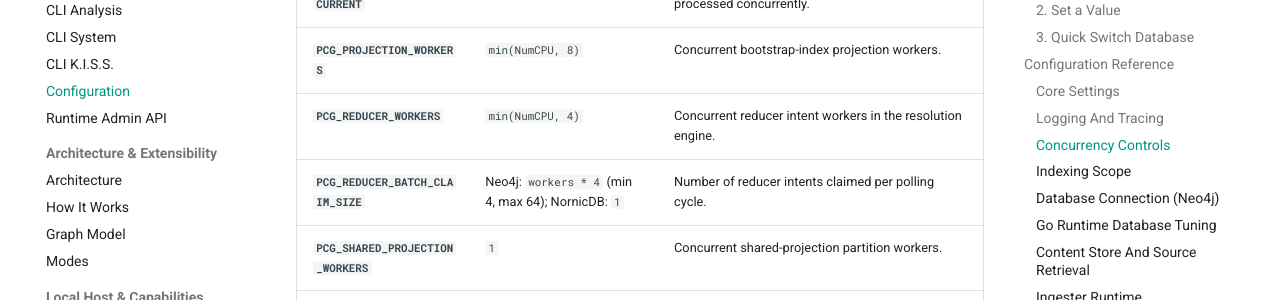
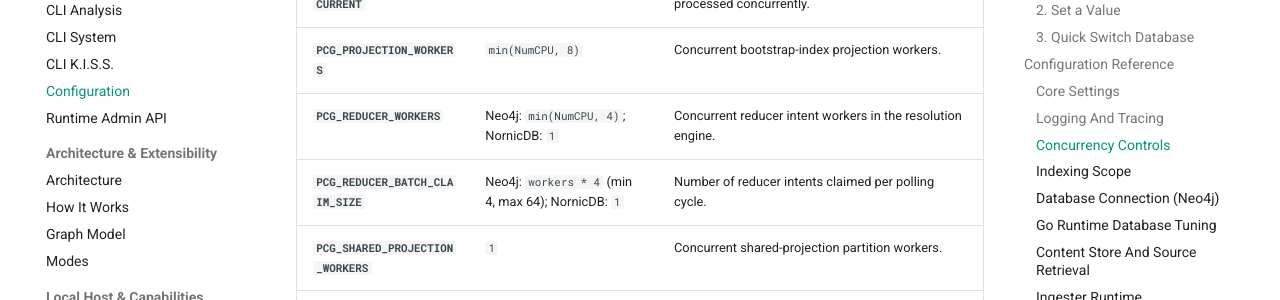
Before and after one commit to platformcontext/platform-context-graph, an MkDocs documentation site: the page built from docs/docs/reference/configuration.md, in a window 1280 px wide and 900 px high, scrolled down 2631 px. Shown: the part 152-452 px from the top of the window. Built offline with MkDocs 1.6.1 and Material for MkDocs 9.7.7, drawn with Linux system fonts in a browser that asks for light colours; comment, search, counter and statistics services are not loaded.

Commit message:
docs: align reducer worker defaults

```diff
--- a/docs/docs/reference/configuration.md
+++ b/docs/docs/reference/configuration.md
@@ -88,7 +88,7 @@ bootstrap, reducer, and watch flows.
 | **`PCG_LARGE_GEN_THRESHOLD`** | `10000` | Fact-count threshold above which a projector generation is treated as “large”. |
 | **`PCG_LARGE_GEN_MAX_CONCURRENT`** | `2` | Maximum number of large projector generations processed concurrently. |
 | **`PCG_PROJECTION_WORKERS`** | `min(NumCPU, 8)` | Concurrent bootstrap-index projection workers. |
-| **`PCG_REDUCER_WORKERS`** | `min(NumCPU, 4)` | Concurrent reducer intent workers in the resolution engine. |
+| **`PCG_REDUCER_WORKERS`** | Neo4j: `min(NumCPU, 4)`; NornicDB: `1` | Concurrent reducer intent workers in the resolution engine. |
 | **`PCG_REDUCER_BATCH_CLAIM_SIZE`** | Neo4j: `workers * 4` (min 4, max 64); NornicDB: `1` | Number of reducer intents claimed per polling cycle. |
 | **`PCG_SHARED_PROJECTION_WORKERS`** | `1` | Concurrent shared-projection partition workers. |
 | **`PCG_SHARED_PROJECTION_PARTITION_COUNT`** | `8` | Number of shared-projection partitions per domain. |
```
